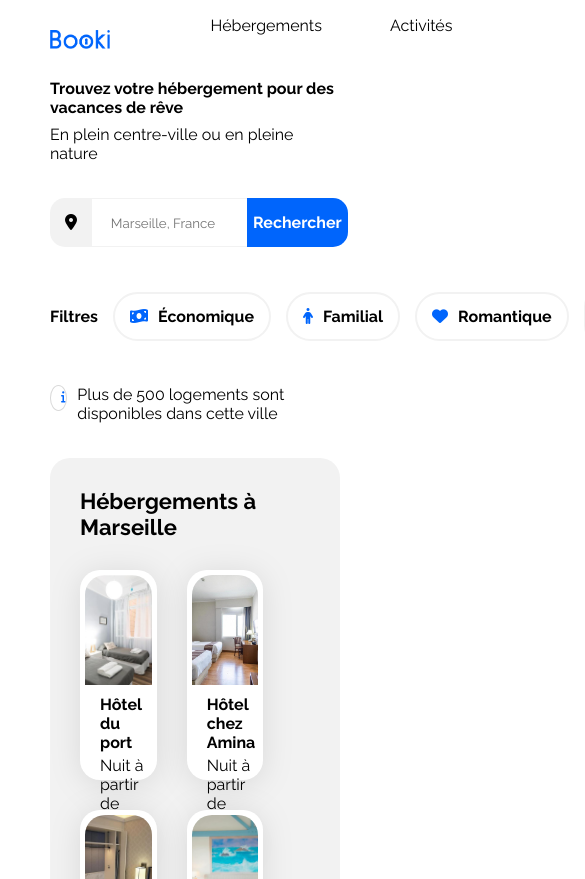
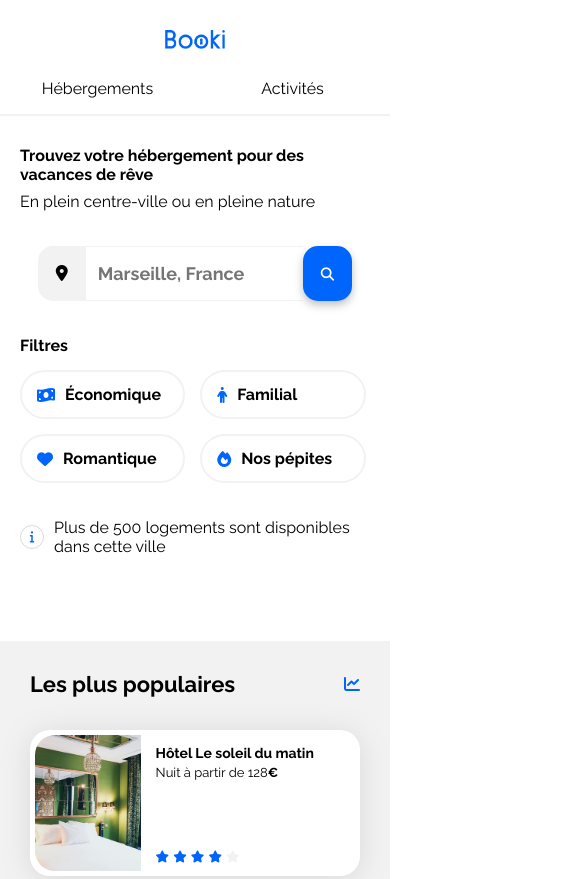
Before and after one commit to Streyan/Openclassrooms_booki, a plain HTML site: page index.html in a window 390 px wide. Shown: the top 879 px of the page, 585 px wide, since content can reach past the window. Drawn offline with Linux system fonts and the light colour scheme.

Commit message:
mobile version

```diff
--- a/css/style.css
+++ b/css/style.css
@@ -15,6 +15,10 @@
 
 .fa-location-dot {
   color: black;
+}
+
+.fa-magnifying-glass {
+  color: white;
 }
 
 body {
@@ -152,11 +156,13 @@ main {
 
 .searchbar-box {
   text-decoration-color: black;
+  font-weight: 700;
+  font-size: 18px;
   border-left-style: none;
   border-right-style: none;
   border-top: solid 1px var(--main-bg-color);
   border-bottom: solid 1px var(--main-bg-color);
-  text-align: center;
+  text-indent: 10px;
 }
 
 .searchbar-button {
@@ -178,6 +184,15 @@ main {
 
 .filters {
   display: flex;
+  flex-wrap: wrap;
+  flex-direction: row;
+  align-items: center;
+  gap: 15px;
+}
+
+.filters-buttons {
+  display: flex;
+  flex-wrap: wrap;
   flex-direction: row;
   align-items: center;
   gap: 15px;
@@ -213,16 +228,16 @@ main {
 
 .infoBar-icon {
   display: flex;
-
-  width: 24px;
-  height: 24px;
+  justify-content: center;
+  align-items: center;
   border: solid 1px #d9d9d9;
-  border-radius: 50%;
+  width: 22px;
+  height: 22px;
+  border-radius: 50px;
 }
 
 .fa-info {
-  margin-top: 10px;
-  margin-left: 10px;
+  padding-bottom: 2px;
 }
 
 /****** Hebergements And Populaires ***********/
@@ -365,13 +380,6 @@ main {
   flex-direction: column;
 }
 
-.hebergements-cards img {
-  height: 55%;
-  object-fit: cover;
-  border-top-left-radius: 20px;
-  border-top-right-radius: 20px;
-}
-
 .activities-cards img {
   height: 85%;
   object-fit: cover;
@@ -389,11 +397,12 @@ main {
 footer {
   display: flex;
   justify-content: space-between;
+  padding: 20px;
+  gap: 20px;
   background-color: var(--main-bg-color);
 }
 
 .footer-section {
-  padding: 20px;
   display: flex;
   flex-direction: column;
   width: 100%;
@@ -439,5 +448,164 @@ footer {
 
 /* Small devices (phones, less than 768px) */
 @media (max-width: 767.98px) {
-  /* ... */
+  .main-container {
+    display: flex;
+    flex-direction: column;
+    padding: 0px;
+    gap: 30px;
+  }
+
+  /****** Header ***********/
+  .header {
+    flex-direction: column;
+    align-items: center;
+  }
+
+  .header-logo {
+    padding-right: 0px;
+  }
+
+  .header-tabs {
+    gap: 0px;
+    justify-content: space-around;
+    width: 100%;
+    padding-left: 0px;
+  }
+
+  .header-tab {
+    display: flex;
+    width: 100%;
+    justify-content: center;
+    padding-top: 0px;
+    padding-bottom: 16px;
+    border-bottom: solid 2px var(--main-bg-color);
+  }
+
+  .header-tab:hover {
+    color: var(--main-color);
+    border-bottom: solid 2px var(--main-color);
+    border-top: none;
+  }
+
+  /****** Infos ***********/
+  .infos {
+    padding-left: 20px;
+    padding-right: 20px;
+  }
+
+  .searchbar {
+    justify-content: center;
+  }
+
+  .searchbar-icon {
+    padding: 18px;
+  }
+
+  .searchbar-button {
+    border-radius: 15px;
+    padding: 18px;
+
+    filter: drop-shadow(0px 4px 4px rgba(0, 0, 0, 0.25));
+  }
+
+  .searchbar-button-text {
+    display: none;
+  }
+
+  .searchbar-button-icon {
+    display: block;
+  }
+
+  .filters {
+    flex-direction: column;
+    align-items: start;
+  }
+
+  .filters-title {
+    margin: 0;
+  }
+
+  .filter-button {
+    width: 37.5%;
+  }
+
+  /****** InfoBar ***********/
+
+  .infoBar {
+    align-items: center;
+  }
+
+  .infoBar-icon {
+    flex-shrink: 0;
+  }
+
+  /****** Hebergements And Populaires ***********/
+  .hebergements-and-populaires {
+    flex-direction: column-reverse;
+  }
+
+  .hebergements-and-populaires section {
+    border-radius: unset;
+  }
+
+  /****** Populaires ***********/
+  .populaires {
+    width: 100%;
+    margin-top: 50px;
+  }
+
+  .populaires-cards {
+    display: flex;
+    flex-direction: column;
+    justify-content: space-between;
+  }
+
+  .populaires-cards a {
+    width: 100%;
+  }
+
+  /****** Hebergements ***********/
+  .hebergements {
+    width: 100%;
+  }
+
+  .hebergements-cards {
+    display: flex;
+    flex-direction: column;
+    gap: 15px;
+  }
+
+  .hebergements-cards .card {
+    width: 100%;
+  }
+
+  /****** Activities ***********/
+
+  .activities-cards {
+    flex-direction: column;
+    gap: 15px;
+  }
+
+  .activities-cards .card {
+    width: 100%;
+  }
+
+  .activities-cards img {
+    height: 85%;
+    max-height: 200px;
+    object-fit: cover;
+    border-top-left-radius: 20px;
+    border-top-right-radius: 20px;
+  }
+
+  /****** Footer ***********/
+  footer {
+    flex-direction: column;
+    gap: 50px;
+  }
+
+  .footer-section {
+    display: flex;
+    flex-direction: column;
+  }
 }
--- a/index.html
+++ b/index.html
@@ -57,12 +57,13 @@
             <button class="searchbar-button">
               <h2 class="searchbar-button-text">Rechercher</h2>
               <div class="searchbar-button-icon">
-                <img src="images/logo/Booki.png" />
+                <i class="fa-solid fa-magnifying-glass" aria-hidden="true"></i>
               </div>
             </button>
           </form>
           <div class="filters">
             <h2 class="filters-title">Filtres</h2>
+            <div class="filters-buttons">
               <a href="#" class="filter-button">
                 <i
                   class="filter-icon fa-solid fa-money-bill-wave"
@@ -71,7 +72,10 @@
                 <h2 class="filter-name">Économique</h2>
               </a>
               <a href="#" class="filter-button">
-              <i class="filter-icon fa-solid fa-person" aria-hidden="true"></i>
+                <i
+                  class="filter-icon fa-solid fa-person"
+                  aria-hidden="true"
+                ></i>
                 <h2 class="filter-name">Familial</h2>
               </a>
               <a href="#" class="filter-button">
@@ -82,6 +86,7 @@
                 <i class="filter-icon fa-solid fa-fire" aria-hidden="true"></i>
                 <h2 class="filter-name">Nos pépites</h2>
               </a>
+            </div>
           </div>
           <div class="infoBar">
             <div class="infoBar-icon">
```
Lines whose indentation alone changed are shown as unchanged.
